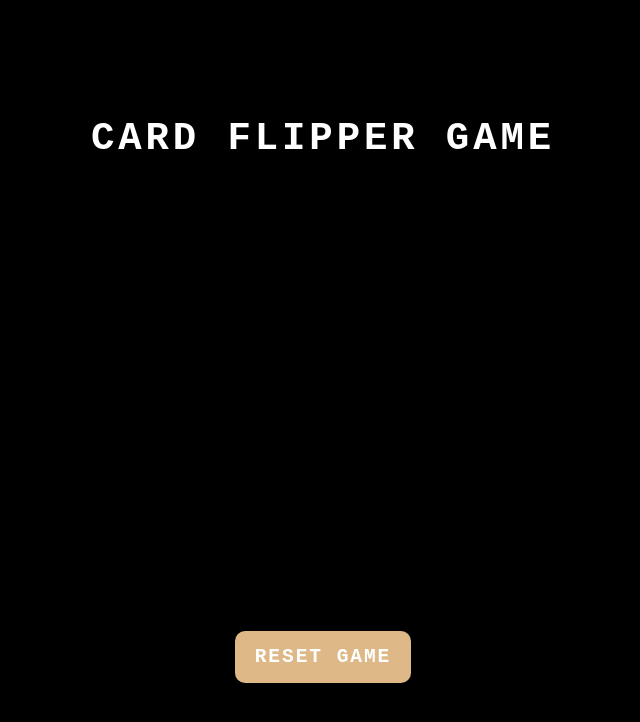
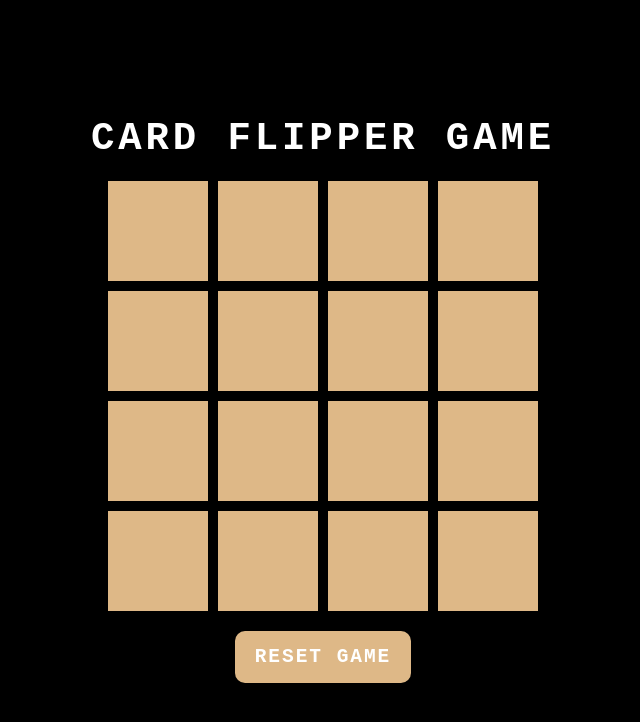
Before and after one commit to tony-clex/memorycard, a plain HTML site: page index.html in a window 1280 px wide. Shown: the whole page, without its empty margins (317-957 px from the left). Drawn offline with Linux system fonts and the light colour scheme.

Commit message:
addingfeatures

```diff
--- a/index.html
+++ b/index.html
@@ -15,6 +15,6 @@
       <button class="reset" onclick="window.location.reload();">Reset game</button>
     </div>
 
-    <script src="css/js.js"></script>
+    <script src="./js/js.js"></script>
 </body>
 </html>
```
